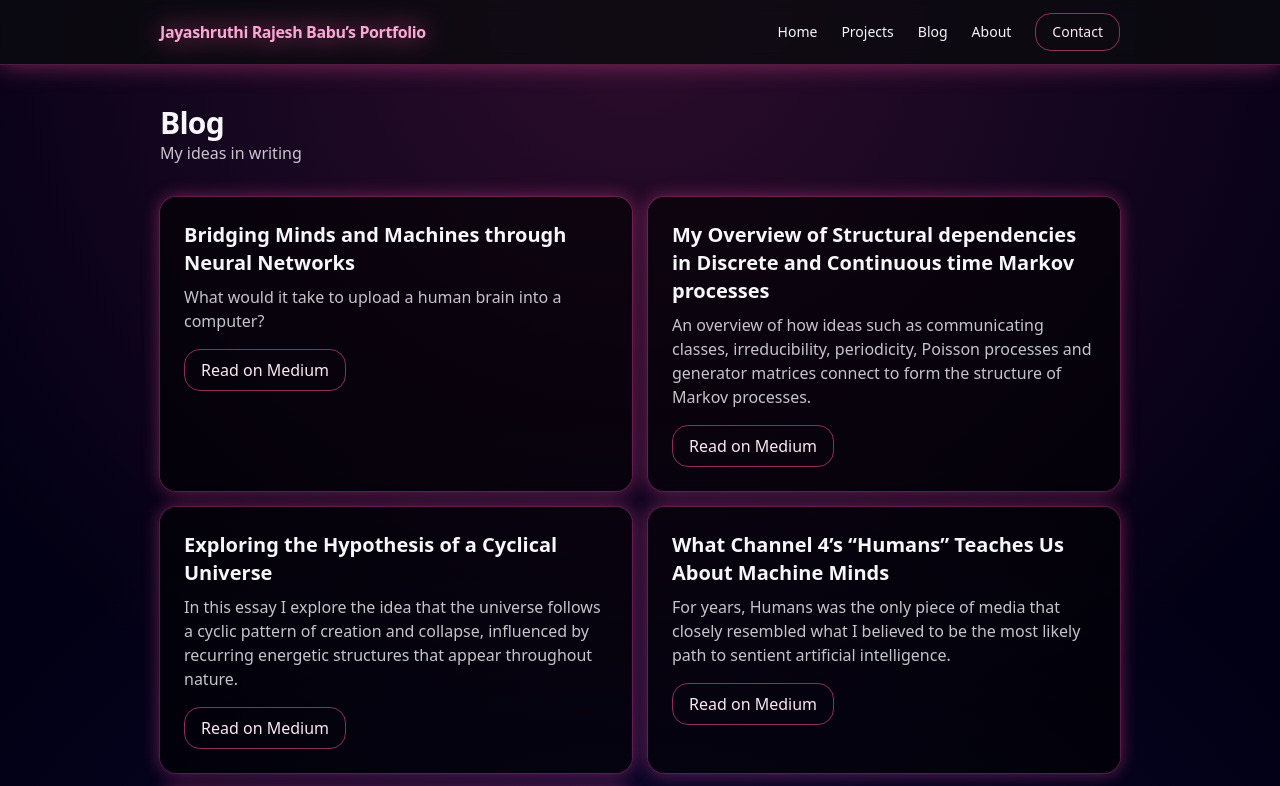
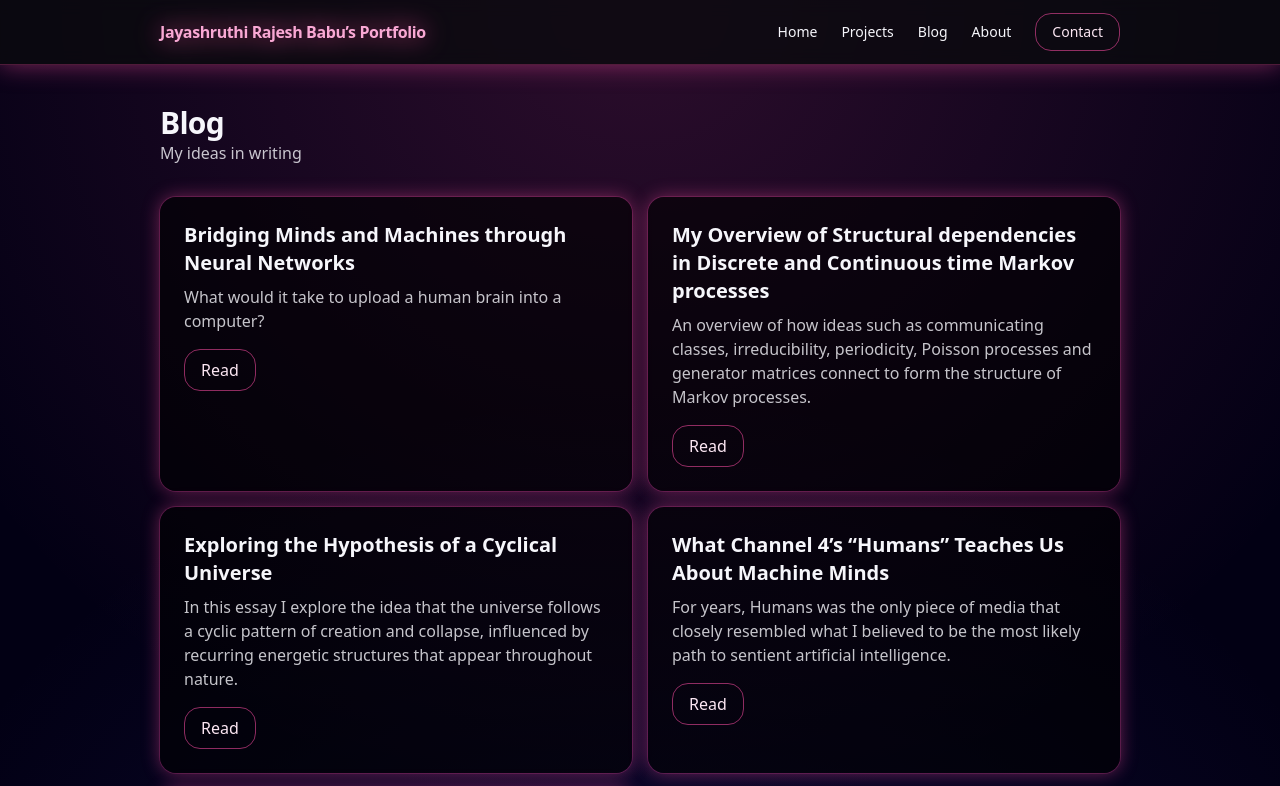
Before and after one commit to shrut10/NoctraMind-Site, a Next.js app: page /blog in a window 1280 px wide. Shown: the top 786 px of the page. Built offline with nearby package versions, Linux system fonts and the light colour scheme.

Commit message:
Changed the button on the blog page from "read on medium" to "Read"

```diff
--- a/app/blog/page.jsx
+++ b/app/blog/page.jsx
@@ -48,7 +48,7 @@ export default function Page() {
               rel="noreferrer"
               className="btn mt-4"
             >
-              Read on Medium
+              Read
             </a>
           </li>
         ))}
```
